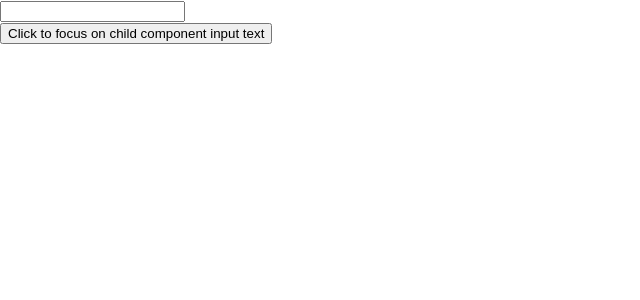
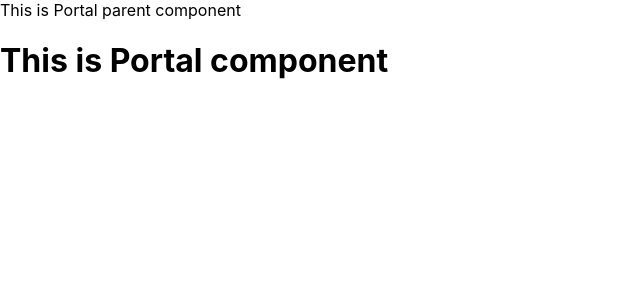
Before and after one commit to shdhumale/siddhureactjsexample, a React (Create React App) app in the folder my-example/: page / in a window 1280 px wide. Shown: the top 300 px of the page, without its empty margins (0-640 px from the left). Built offline with nearby package versions, Linux system fonts and the light colour scheme.

Commit message:
Ref and  Portal

```diff
--- a/my-example/public/index.html
+++ b/my-example/public/index.html
@@ -1,14 +1,12 @@
 <!DOCTYPE html>
 <html lang="en">
+
 <head>
   <meta charset="utf-8" />
   <link rel="icon" href="%PUBLIC_URL%/favicon.ico" />
   <meta name="viewport" content="width=device-width, initial-scale=1" />
   <meta name="theme-color" content="#000000" />
-    <meta
-      name="description"
-      content="Web site created using create-react-app"
-    />
+  <meta name="description" content="Web site created using create-react-app" />
   <link rel="apple-touch-icon" href="%PUBLIC_URL%/logo192.png" />
   <!--
       manifest.json provides metadata used when your web app is installed on a
@@ -26,9 +24,11 @@
     -->
   <title>React App</title>
 </head>
+
 <body>
   <noscript>You need to enable JavaScript to run this app.</noscript>
   <div id="root"></div>
+  <div id="portal-root"></div>
   <!--
       This HTML file is a template.
       If you open it directly in the browser, you will see an empty page.
@@ -40,4 +40,5 @@
       To create a production bundle, use `npm run build` or `yarn build`.
     -->
 </body>
+
 </html>
--- a/my-example/src/Component/MainComponent.js
+++ b/my-example/src/Component/MainComponent.js
@@ -16,6 +16,8 @@ import Table from './Table'
 import ParentComponentRegPure from './ParentComponentRegPure'
 import RefClass from './RefClass'
 import AccessChildMethodFromParent from './AccessChildMethodFromParent'
+import RefParentComponent from './RefParentComponent'
+import PortalRootComponent from './PortalRootComponent'
 
 class MainComponent extends React.Component {
 
@@ -49,7 +51,9 @@ class MainComponent extends React.Component {
                 {/* <Table /> */}
                 {/* <ParentComponentRegPure /> */}
                 {/* <RefClass /> */}
-                <AccessChildMethodFromParent />
+                {/* <AccessChildMethodFromParent /> */}
+                {/* <RefParentComponent /> */}
+                <PortalRootComponent />
             </div>
         )
     }
--- /dev/null
+++ b/my-example/src/Component/PortalRootChildComponent.js
@@ -0,0 +1,12 @@
+import React from 'react'
+import ReactDOM from 'react-dom'
+
+function PortalRootChildComponent() {
+    return ReactDOM.createPortal(
+        <div>
+            <h1>This is Portal component</h1>
+        </div>, document.getElementById('portal-root')
+    )
+}
+
+export default PortalRootChildComponent
--- /dev/null
+++ b/my-example/src/Component/PortalRootComponent.js
@@ -0,0 +1,15 @@
+import React, { Component } from 'react'
+import PortalRootChildComponent from './PortalRootChildComponent'
+
+class PortalRootComponent extends Component {
+    render() {
+        return (
+            <div>
+                This is Portal parent component
+                <PortalRootChildComponent />
+            </div>
+        )
+    }
+}
+
+export default PortalRootComponent
--- /dev/null
+++ b/my-example/src/Component/RefChildComponent.js
@@ -0,0 +1,23 @@
+import React from 'react'
+
+/* function RefChildComponent() {
+    return (
+        <div>
+            <input type="text" />
+        </div>
+    )
+} */
+
+
+let RefChildComponent = React.forwardRef((props, ref) => {
+
+    return (
+        <div>
+
+            {/* <label name='siddhuLabel' ref={ref} >this is new lable</label> */}
+            <input type="text" name='siddhuInput' ref={ref} />
+        </div>
+    )
+})
+
+export default RefChildComponent
--- /dev/null
+++ b/my-example/src/Component/RefParentComponent.js
@@ -0,0 +1,31 @@
+import React, { Component } from 'react'
+import RefChildComponent from './RefChildComponent'
+
+class RefParentComponent extends Component {
+    constructor(props) {
+        super(props)
+        this.parentRef = React.createRef()
+
+        this.state = {
+
+        }
+        this.clickHandler = this.clickHandler.bind(this)
+    }
+
+    clickHandler() {
+        this.parentRef.current.focus()
+        /* this.parentRef.current.siddhuInput.focus()
+        this.parentRef.current.siddhuLabel.color = 'green' */
+    }
+
+    render() {
+        return (
+            <div>
+                <RefChildComponent ref={this.parentRef} />
+                <button onClick={this.clickHandler}>Click button</button>
+            </div>
+        )
+    }
+}
+
+export default RefParentComponent
```
Lines whose indentation alone changed are shown as unchanged.
